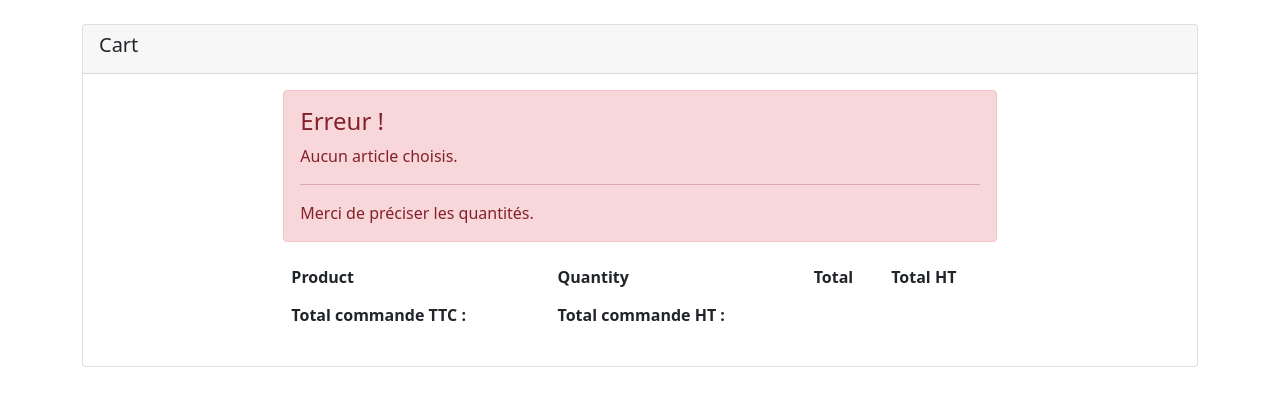
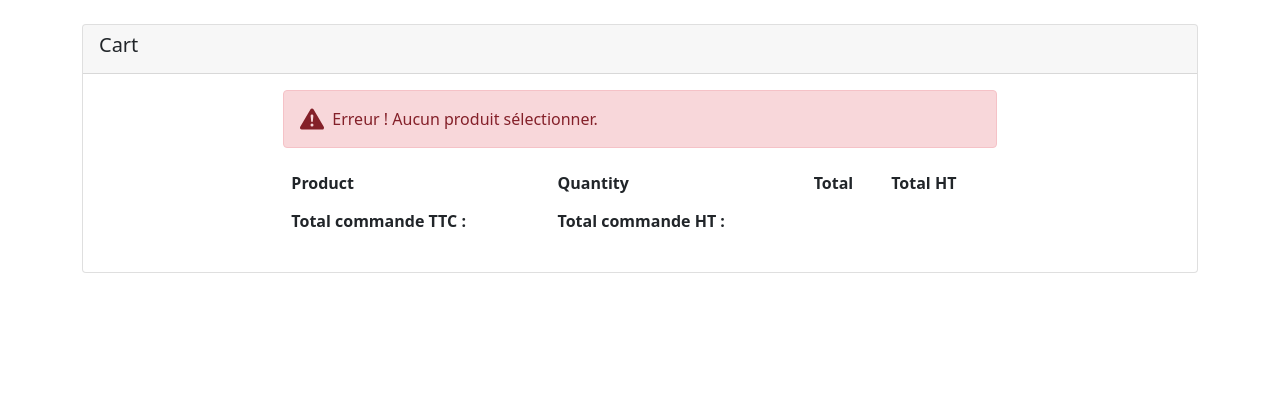
Before and after one commit to Bahjat-TOUNSI/premier_projet, a PHP site: page /cart.php in a window 1280 px wide. Shown: the part 73-479 px from the top of the page. Run offline with PHP 8.4, Linux system fonts and the light colour scheme.

Commit message:
Error empty cart bis

```diff
--- a/cart.php
+++ b/cart.php
@@ -114,11 +114,16 @@ foreach ($_POST as $key => $value){
                                                     <?php
                                                     }else{
                                                         ?>
-                                                        <div class="alert alert-danger" role="alert">
-                                                            <h4 class="alert-heading">Erreur !</h4>
-                                                            <p>Aucun article choisis.</p>
-                                                            <hr>
-                                                            <p class="mb-0">Merci de préciser les quantités.</p>
+                                                        <svg xmlns="http://www.w3.org/2000/svg" style="display: none;">
+                                                            <symbol id="exclamation-triangle-fill" fill="currentColor" viewBox="0 0 16 16">
+                                                                <path d="M8.982 1.566a1.13 1.13 0 0 0-1.96 0L.165 13.233c-.457.778.091 1.767.98 1.767h13.713c.889 0 1.438-.99.98-1.767L8.982 1.566zM8 5c.535 0 .954.462.9.995l-.35 3.507a.552.552 0 0 1-1.1 0L7.1 5.995A.905.905 0 0 1 8 5zm.002 6a1 1 0 1 1 0 2 1 1 0 0 1 0-2z"/>
+                                                            </symbol>
+                                                        </svg>
+                                                        <div class="alert alert-danger d-flex align-items-center" role="alert">
+                                                            <svg class="bi flex-shrink-0 me-2" width="24" height="24" role="img" aria-label="Danger:"><use xlink:href="#exclamation-triangle-fill"/></svg>
+                                                            <div>
+                                                                Erreur ! Aucun produit sélectionner.
+                                                            </div>
                                                         </div>
                                                         <?php
                                                     }
```
